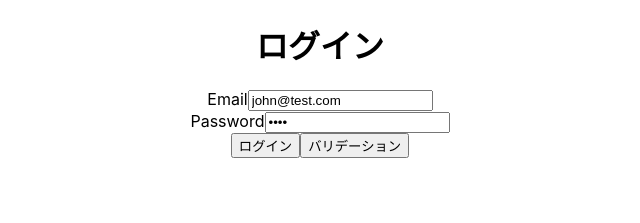
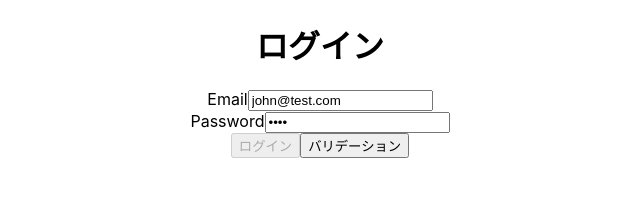
Before and after one commit to JunyaTakahashi001/react-hook-form, a React (Create React App) app: page / in a window 1280 px wide. Shown: the top 223 px of the page, without its empty margins (320-960 px from the left). Built offline with nearby package versions, Linux system fonts and the light colour scheme.

Commit message:
isDirtyを利用して未入力時にボタンをdisableに

```diff
--- a/src/App.js
+++ b/src/App.js
@@ -26,7 +26,7 @@ function App() {
   const {
     register,
     handleSubmit,
-    formState: { errors },
+    formState: { isDirty, errors }, // isDirtyは入力欄にアクセスし、入力欄をデフォルト値から変更するとfalseに変わる
     trigger, // 手動でバリデーションを行う場合に呼び出すプロパティ
   } = useForm({
     criteriaMode: 'all', // 複数のエラーを取得
@@ -85,7 +85,7 @@ function App() {
             <div>{errors.password.types.minLength}</div>
           )}
         </div>
-        <button type="submit">ログイン</button>
+        <button type="submit" disabled={!isDirty}>ログイン</button>
         <button type="button" onClick={() => trigger()}>
           バリデーション
         </button>
```
